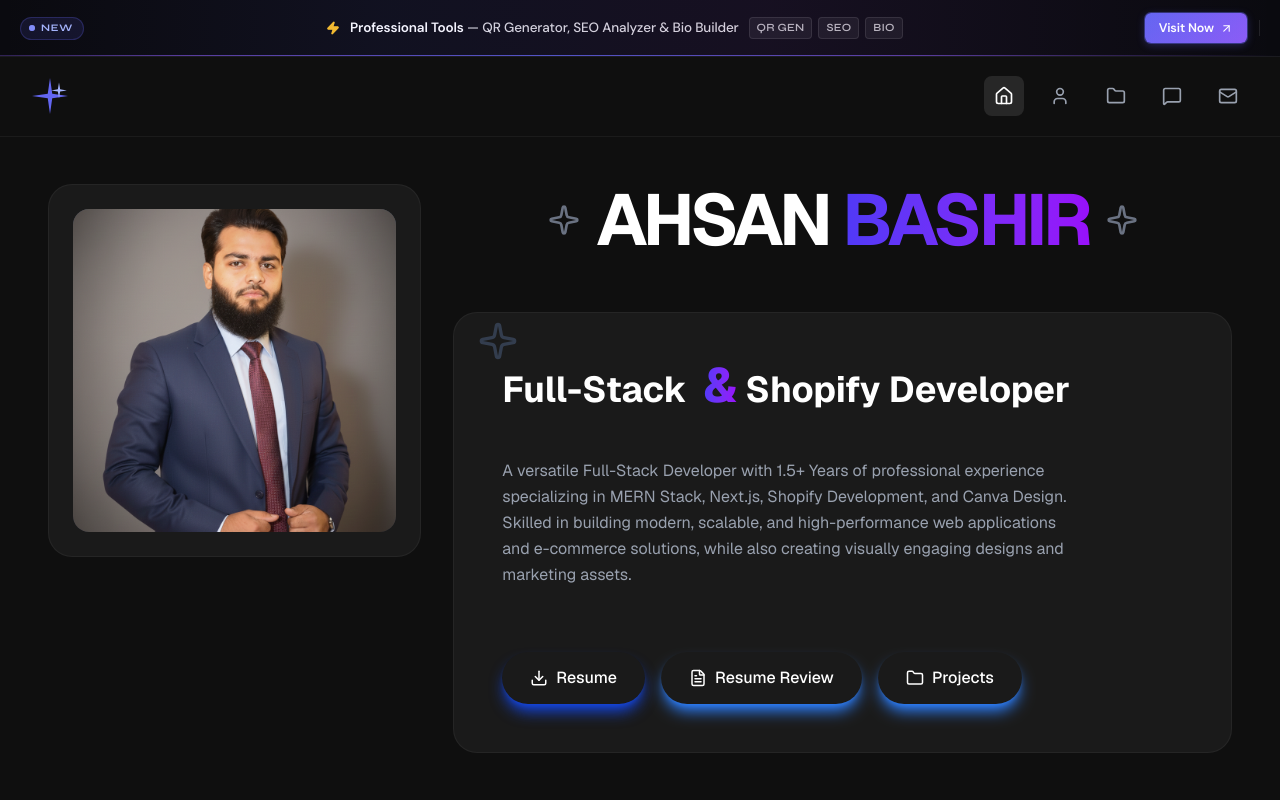
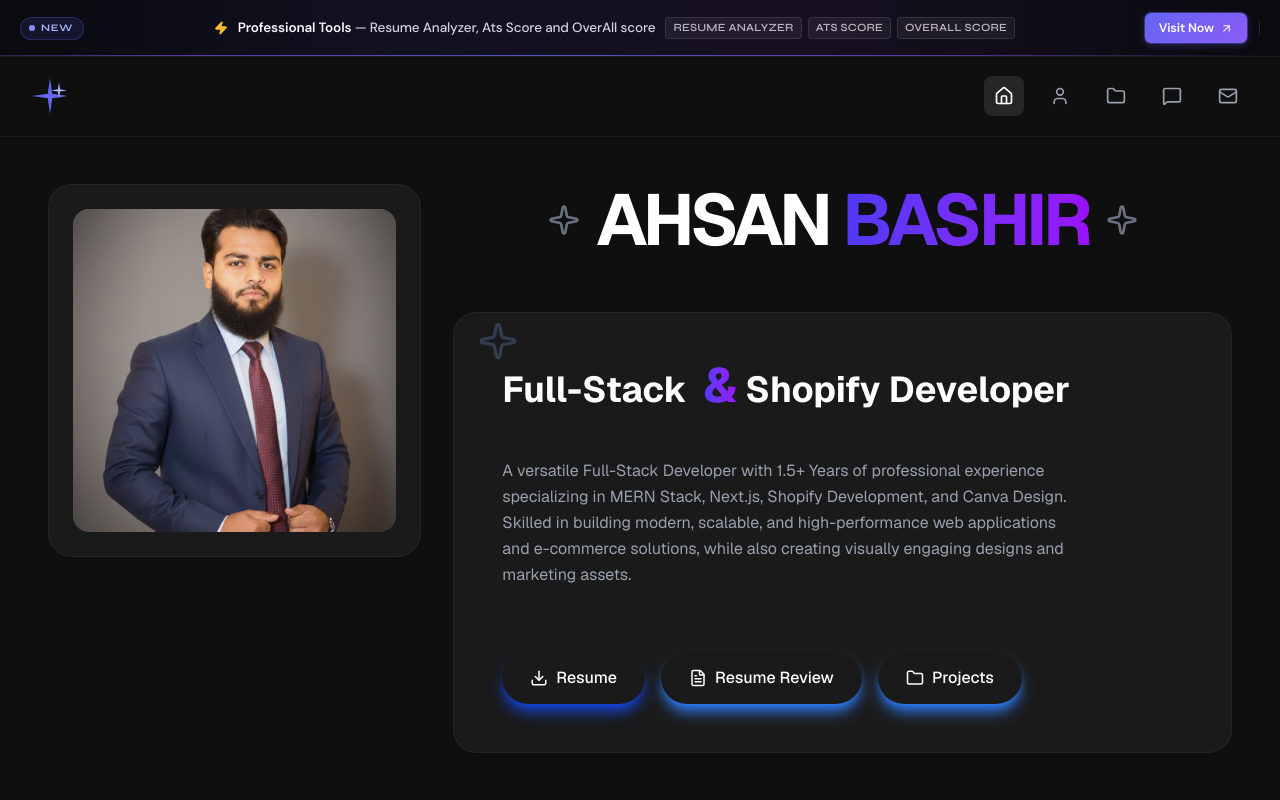
Before and after one commit to Malik-Ahsan-wq/Sparkle-folio, a Next.js app: page / in a window 1280 px wide. Shown: the top 800 px of the page. Built offline with nearby package versions, Linux system fonts and the light colour scheme.

Commit message:
goodhogya

```diff
--- a/app/components/AnnouncementBar.tsx
+++ b/app/components/AnnouncementBar.tsx
@@ -285,26 +285,26 @@ export default function AnnouncementBar() {
             </span>
             <span className="message-text">
               <span className="full-message">
-                <strong>Professional Tools</strong> — QR Generator, SEO Analyzer & Bio Builder
+                <strong>Professional Tools</strong> — Resume Analyzer, Ats Score and OverAll score
               </span>
               <span className="short-message">
-                <strong>Pro Tools</strong> — QR · SEO · Bio
+                <strong>Pro Tools</strong> — resume analyzer · Ats· overall score
               </span>
             </span>
             <div className="tools-chips" aria-hidden="true">
-              <span className="chip">QR Gen</span>
-              <span className="chip">SEO</span>
-              <span className="chip">Bio</span>
+              <span className="chip">Resume Analyzer</span>
+              <span className="chip">ATS Score</span>
+              <span className="chip">Overall Score</span>
             </div>
           </div>
 
           {/* Right: CTA + divider + close */}
           <Link
-            href="https://tools.websolave.com/"
+            href="https://resufix.ahsanmalik.xyz/"
             target="_blank"
             rel="noopener noreferrer"
             className="cta-link"
-            aria-label="Visit tools.websolave.com (opens in new tab)"
+            aria-label="Visit Resufix.ahsanmalik.xyz(opens in new tab)"
           >
             <span>Visit Now</span>
             <ArrowUpRight size={13} />
```
